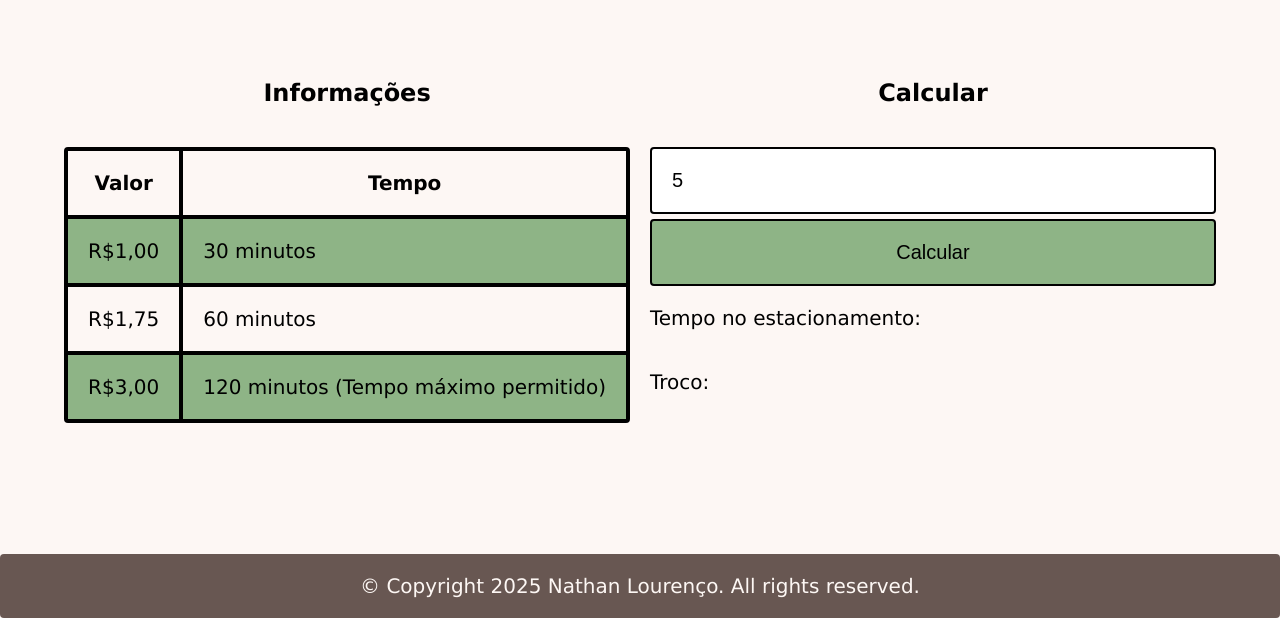
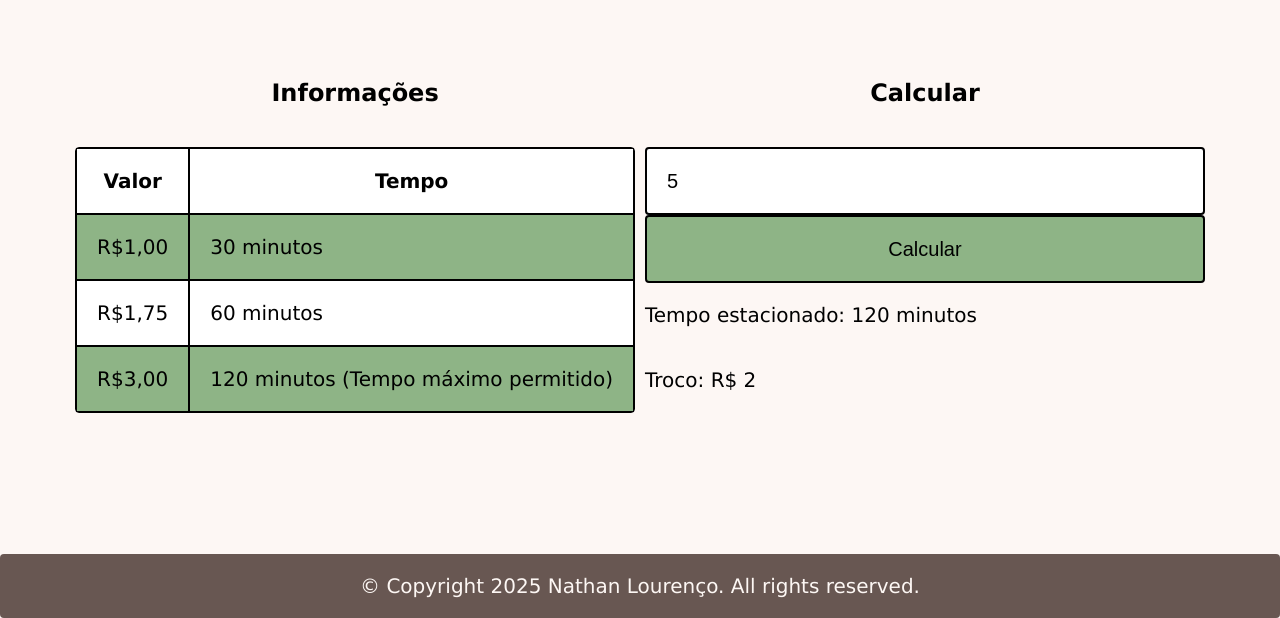
Before and after one commit to nathanmlf/Tarefa-M-dulo-7---EBAC, a plain HTML site: page index.html in a window 1280 px wide. Both pictures are taken after typing "5" into the empty fields and a click on the button "Calcular". Shown: the part 182-800 px from the top of the page. Drawn offline with Linux system fonts and the light colour scheme.

Commit message:
exercício finalizado

```diff
--- a/index.html
+++ b/index.html
@@ -17,7 +17,7 @@
   </header>
   <main>
 
-    <div>
+    <div class="containerTabela">
       <h2>Informações</h2>
 
       <table>
@@ -43,7 +43,7 @@
     <div class="containerCalcular">
       <h2>Calcular</h2>
       <input id="valorPago" type="number" placeholder="Valor pago">
-      <button onClick="calcularValor.calcular()">Calcular</button>
+      <button id="botaoCalcular">Calcular</button>
       <p id="tempoEstacionado">Tempo no estacionamento:</p>
       <p id="troco">Troco:</p>
     </div>
--- a/script.js
+++ b/script.js
@@ -1,43 +1,55 @@
-//Receber um valor inserido pelo usuário para calcular o tempo no estacionamento.
-
-class CalcularValor {
-  constructor() {
+class Parquimetro {
+  constructor(valorPago) {
+    this.valorPago = valorPago;
     this.tempo = 0;
-    this.troco = 0;
+    this.valorPagar = 0;
     this._valorMinimo = 1.0;
     this._valorMáximo = 3.0;
   }
+
   calcular() {
-    const valorPago = parseFloat(
-      document.getElementById("valorPago").value
-    ).toFixed(2);
-    console.log(valorPago);
-
-    if (valorPago < this._valorMinimo) {
+    if (this.valorPago < this._valorMinimo) {
       alert("Valor insuficiente");
+      return;
     }
 
-    if (valorPago <= 1) {
+    if (this.valorPago >= 1 && this.valorPago < 1.75) {
+      this.valorPagar = 1;
       this.tempo = 30;
-      this.mostrarResultados();
-    }
-    if (valorPago == 1.75) {
+    } else if (this.valorPago >= 1.75 && this.valorPago < 3) {
+      this.valorPagar = 1.75;
       this.tempo = 60;
-    }
-    if (valorPago > 1.75) {
+    } else if (this.valorPago >= 3.0) {
+      this.valorPagar = 3.0;
       this.tempo = 120;
     }
+
+    this.mostrarResultados();
+    console.log(this.valorPagar);
+    console.log(this.valorPago);
   }
 
-  mostrarResultados(tempo, troco) {
+  mostrarResultados() {
     document.getElementById(
       "tempoEstacionado"
-    ).textContent = `Tempo estacionado: R$ ${tempo}`;
-    document.getElementById("troco").textContent = `Troco: R$ ${troco}`;
+    ).textContent = `Tempo estacionado: ${this.tempo} minutos`;
+    document.getElementById("troco").textContent = `Troco: R$ ${
+      this.valorPago - this.valorPagar
+    }`;
   }
 }
 
-const calcularValor = new CalcularValor();
+document.getElementById("botaoCalcular").addEventListener("click", () => {
+  let valorPago = parseFloat(
+    document.getElementById("valorPago").value
+  ).toFixed(2);
+  console.log(valorPago);
+  if (!isNaN(valorPago)) {
+    const parquimetro = new Parquimetro(valorPago);
+    parquimetro.calcular();
+  }
+});
 
-/* Exibir uma mensagem de "Valor insuficiente" caso o valor seja menor que R$1,00
-Calcular e exibir o tempo correspondente e o troco (se houver). */
+// botaoCalcular
+
+// Calcular e exibir o tempo correspondente e o troco (se houver).
--- a/style.css
+++ b/style.css
@@ -24,7 +24,7 @@ main {
   grid-template-columns: 1fr 1fr;
   align-self: center;
   justify-self: center;
-  gap: 20px;
+  gap: 10px;
 }
 
 h1 {
@@ -38,19 +38,25 @@ h2 {
   padding: 20px;
 }
 
+.containerTabela {
+  box-sizing: border-box;
+}
+
 table {
   grid-column: 1;
-  border: 2px solid black;
+  border: 1px solid black;
   border-collapse: separate;
   border-radius: 4px;
   border-spacing: 0px;
   font-size: 1.25rem;
+  background-color: white;
+  justify-self: center;
 }
 
 th,
 td {
   padding: 20px;
-  border: 2px solid black;
+  border: 1px solid black;
 }
 
 tr:nth-child(even) {
@@ -58,19 +64,25 @@ tr:nth-child(even) {
 }
 
 .containerCalcular {
-  display: flex;
-  flex-direction: column;
+  display: grid;
+  grid-template-columns: 1fr 1fr;
+  box-sizing: border-box;
+}
+
+.containerCalcular h2 {
+  grid-column: 1/3;
 }
 
 input {
+  grid-column: 1/3;
   padding: 20px;
   border-radius: 4px;
   border: 2px solid black;
   font-size: 1.25rem;
-  margin-bottom: 5px;
 }
 
 button {
+  grid-column: 1/3;
   padding: 20px;
   background-color: #8eb486;
   border-radius: 4px;
@@ -87,6 +99,7 @@ button:hover {
 
 p {
   font-size: 1.25rem;
+  grid-column: 1/3;
 }
 
 footer {
```
